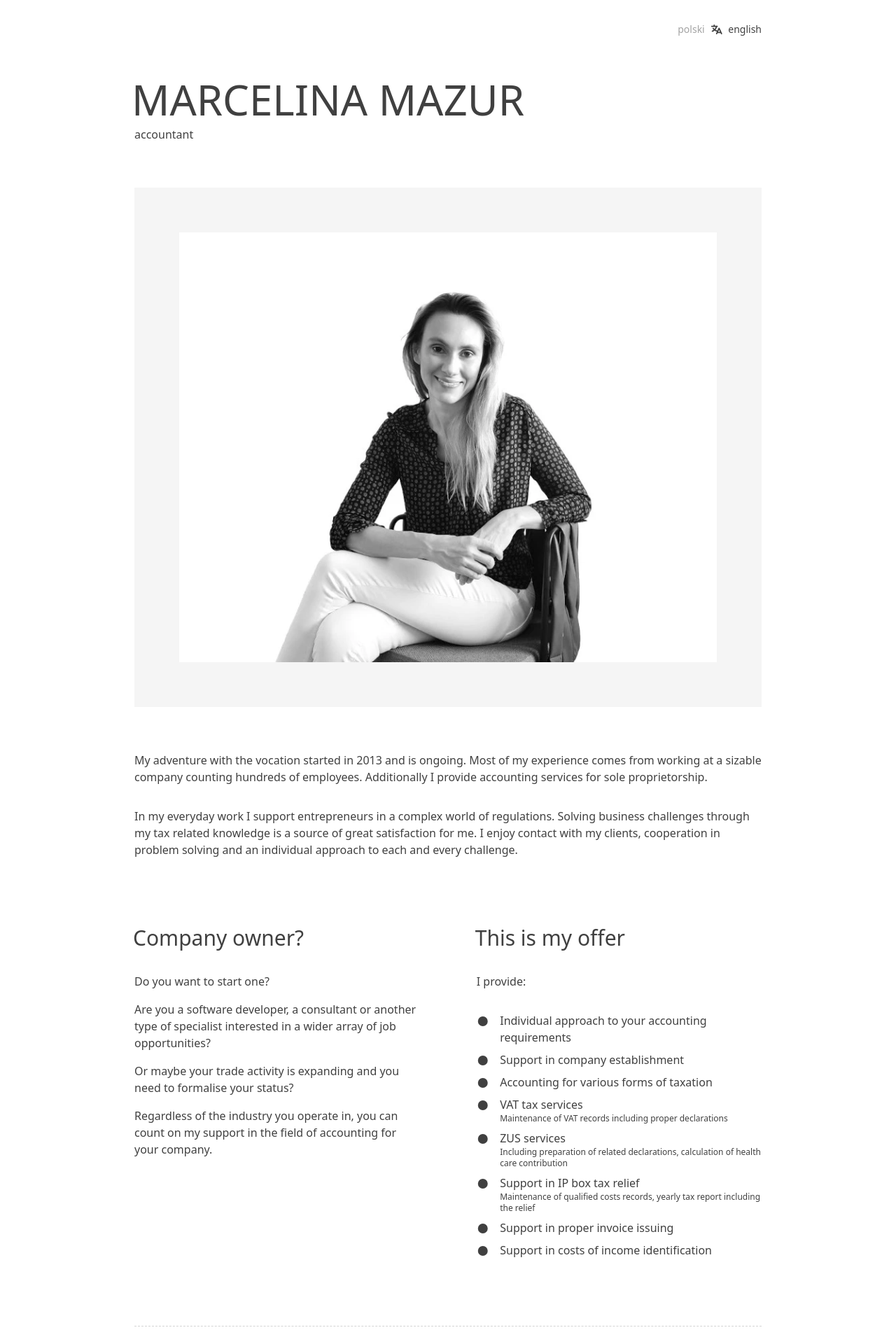
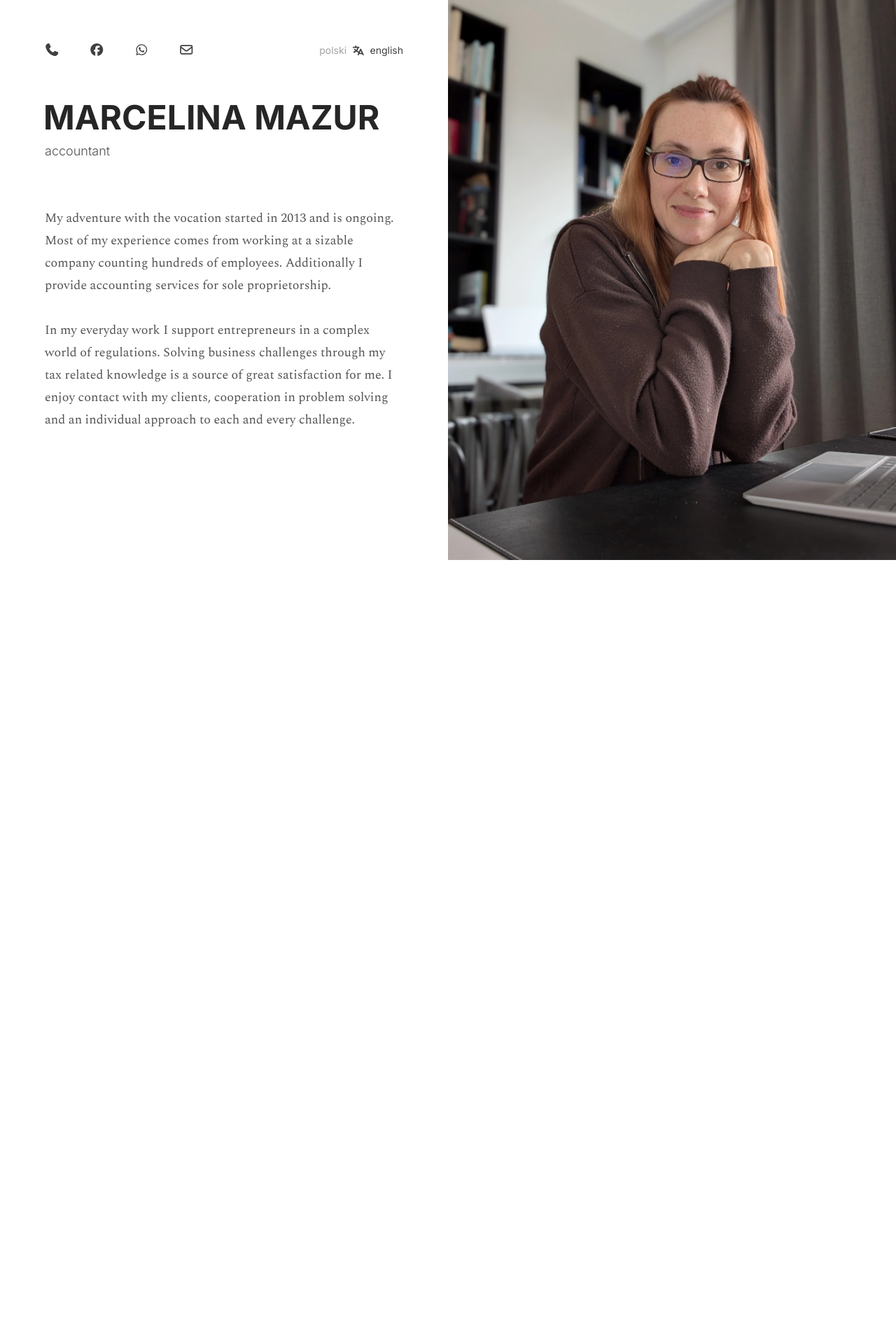
Before and after one commit to magicwrites/site-mazur, a SvelteKit app: page /marcelina in a window 1280 px wide. Shown: the top 1920 px of the page at 70% size. Built offline with nearby package versions, Linux system fonts and the light colour scheme.

Commit message:
draft of marcelina

```diff
--- a/src/components/FontAwesome.svelte
+++ b/src/components/FontAwesome.svelte
@@ -4,10 +4,11 @@
     faLanguage,
     faArrowUpRightFromSquare,
     faArrowRight,
-    faCircle
+    faCircle,
+    faPhone
   } from '@fortawesome/free-solid-svg-icons';
   import { faEnvelope } from '@fortawesome/free-regular-svg-icons';
-  import { faLinkedinIn } from '@fortawesome/free-brands-svg-icons';
+  import { faLinkedinIn, faWhatsapp, faFacebook } from '@fortawesome/free-brands-svg-icons';
 
   // Add icons to library
   library.add(
@@ -16,6 +17,9 @@
     faArrowRight,
     faCircle,
     faEnvelope,
+    faPhone,
+    faWhatsapp,
+    faFacebook,
     faLinkedinIn
   );
 
@@ -29,7 +33,10 @@
     'fa-arrow-right': faArrowRight,
     'fa-circle': faCircle,
     'fa-envelope': faEnvelope,
-    'fa-linkedin': faLinkedinIn
+    'fa-linkedin': faLinkedinIn,
+    'fa-phone': faPhone,
+    'fa-whatsapp': faWhatsapp,
+    'fa-facebook': faFacebook
   };
 
   $: faIcon = iconMap[iconName as keyof typeof iconMap];
--- a/src/components/Language.svelte
+++ b/src/components/Language.svelte
@@ -2,10 +2,15 @@
   import cx from 'classnames';
   import { isPolish, isEnglish, toggle } from '../stores/language';
   import FontAwesome from './FontAwesome.svelte';
+
+  export let contrast = false;
 </script>
 
 <section
-  class="xl:hidden text-black font-inter text-right flex flex-col gap-1.5"
+  class={cx(
+    'xl:hidden font-inter text-right flex flex-col gap-1.5',
+    contrast ? 'text-neutral-300' : 'text-black'
+  )}
   on:click={() => toggle()}
 >
   <div class="leading-none text-[10px]">{$isPolish ? 'switch to' : 'przęłącz na'}</div>
--- a/src/routes/maciej/+page.svelte
+++ b/src/routes/maciej/+page.svelte
@@ -41,7 +41,7 @@
         'max-w-prose mx-auto xl:mx-0 xl:max-w-none'
       )}
     >
-      <section class="xl:min-h-screen flex flex-col gap-4 2xl:gap-16">
+      <section class="xl:min-h-screen flex flex-col 2xl:gap-16">
         <div class="hidden xl:block">
           <Actions />
         </div>
--- a/src/routes/marcelina/+page.svelte
+++ b/src/routes/marcelina/+page.svelte
@@ -1,15 +1,16 @@
 <script>
-  import Offer from './Offer.svelte';
-  import Experience from './Experience.svelte';
+  import cx from 'classnames';
   import About from './About.svelte';
-  import Actions from './Actions.svelte';
+  import Actions from './About.Actions.svelte';
   import Links from './Links.svelte';
+  import AboutMobile from './About.Mobile.svelte';
   import CurriculumVitae from './curriculum-vitae/Document.svelte';
 
   import { en, pl } from './About.texts';
   import { isPolish } from '$src/stores/language';
 
   $: texts = $isPolish ? pl : en;
+  import bg from '$assets/marcelina-desk.webp';
 </script>
 
 <svelte:head>
@@ -17,74 +18,78 @@
   <meta name="description" content={texts.job} />
 </svelte:head>
 
-<section class="hidden print:block font-work">
+<section class="hidden print:block">
   <CurriculumVitae />
 </section>
 
 <section
-  class="print:hidden font-work text-neutral-700 flex flex-col gap-16 pb-8 xl:gap-24 2xl:gap-32"
+  class={cx(
+    'print:hidden',
+    'font-spectral text-neutral-600',
+    'text-lg 2xl:text-xl',
+    'leading-8 2xl:leading-8'
+  )}
 >
-  <article class="lg:grid lg:grid-cols-8">
-    <div />
+  <div class="flex flex-col xl:grid xl:grid-cols-2 xl:relative">
+    <main
+      class={cx(
+        'order-2 xl:order-1',
+        'flex flex-col gap-16',
+        'py-16 xl:py-0 xl:pb-32',
+        'max-w-prose mx-auto xl:mx-0 xl:max-w-none'
+      )}
+    >
+      <section class="xl:min-h-screen flex flex-col 2xl:gap-16">
+        <div class="hidden xl:block">
+          <Actions />
+        </div>
+        <About />
+      </section>
 
-    <div class="lg:col-span-6 flex flex-col 2xl:gap-8">
-      <aside class="py-8 px-8 2xl:px-0">
+      <section class="min-h-screen flex flex-col gap-16">
+        <div class="lg:col-span-6 relative">
+          <div class="absolute -top-14 2xl:-top-28" id="experience" />
+          <!-- <Experience /> -->
+        </div>
+      </section>
+
+      <section class="min-h-screen flex flex-col gap-16">
+        <div class="lg:col-span-6 relative">
+          <div class="absolute -top-14 2xl:-top-28" id="skillset" />
+          <!-- <Skillset /> -->
+        </div>
+      </section>
+
+      <footer class="flex flex-col gap-16">
+        <Links />
+
+        <aside class="px-16 pt-16 hidden xl:block 2xl:hidden font-inter text-sm">
+          <span>Masz temat do dyskusji? Czekam na:</span>
+          <span>marcelina@mazur.site</span>
+        </aside>
+      </footer>
+    </main>
+
+    <figure
+      class={cx(
+        'xl:order-2',
+        'xl:sticky',
+        'relative top-0 left-0 xl:left-auto xl:right-0',
+        'h-screen w-screen xl:w-auto'
+      )}
+    >
+      <div
+        class={cx('bg-neutral-200', 'min-h-screen w-screen xl:w-auto', 'bg-cover bg-center')}
+        style="background-image: url('{bg}')"
+      />
+
+      <nav class="absolute top-8 left-8 right-8 xl:hidden">
         <Actions />
-      </aside>
+      </nav>
 
-      <div>
-        <About />
+      <div class="xl:hidden">
+        <AboutMobile />
       </div>
-    </div>
-
-    <div />
-  </article>
-
-  <article class="lg:grid lg:grid-cols-8">
-    <div />
-
-    <div class="lg:col-span-6 relative">
-      <div class="absolute -top-14 2xl:-top-28" id="offer" />
-
-      <Offer />
-    </div>
-
-    <div />
-  </article>
-
-  <div class="lg:grid lg:grid-cols-8">
-    <div class="lg:col-span-1" />
-    <div class="lg:col-span-6 border-t border-neutral-300 border-dashed mx-8 2xl:mx-0" />
-    <div class="lg:col-span-1" />
+    </figure>
   </div>
-
-  <article class="lg:grid lg:grid-cols-8">
-    <div />
-
-    <div class="lg:col-span-6 relative">
-      <div class="absolute -top-14 2xl:-top-28" id="skillset" />
-
-      <Experience />
-    </div>
-
-    <div />
-  </article>
-
-  <div class="lg:grid lg:grid-cols-8">
-    <div class="lg:col-span-1" />
-    <div class="lg:col-span-6 border-t border-neutral-300 border-dashed mx-8 2xl:mx-0" />
-    <div class="lg:col-span-1" />
-  </div>
-
-  <footer class="lg:grid lg:grid-cols-8">
-    <div />
-
-    <div class="lg:col-span-6">
-      <Links />
-    </div>
-
-    <div />
-  </footer>
-
-  <div class="hidden lg:block xl:pb-16" />
 </section>
--- /dev/null
+++ b/src/routes/marcelina/About.Actions.svelte
@@ -0,0 +1,36 @@
+<script>
+  import cx from 'classnames';
+  import Language from '$components/Language.svelte';
+  import Icon from '$components/Icon.svelte';
+</script>
+
+<section
+  class={cx(
+    'flex justify-between items-center',
+    'xl:p-16 xl:py-12',
+    '2xl:px-32 2xl:pt-16 2xl:pb-0',
+    'font-inter'
+  )}
+>
+  <div class="flex gap-4 xl:-ml-[14px] 2xl:hidden">
+    <a href="tel:+48697952558">
+      <Icon reactive name="fa-phone" />
+    </a>
+
+    <a href="https://www.facebook.com/profile.php?id=61571217423938" target="_blank">
+      <Icon reactive name="fa-facebook" />
+    </a>
+
+    <a href="https://wa.me/48697952558" target="_blank">
+      <Icon reactive name="fa-whatsapp" />
+    </a>
+
+    <a href="mailto:marcelina@mazur.site" target="_blank">
+      <Icon reactive name="fa-envelope" />
+    </a>
+  </div>
+
+  <div class="ml-auto">
+    <Language contrast />
+  </div>
+</section>
--- /dev/null
+++ b/src/routes/marcelina/About.Description.svelte
@@ -0,0 +1,12 @@
+<script>
+  import { isPolish } from '$src/stores/language';
+  import { en, pl } from './About.Description.texts';
+
+  $: texts = $isPolish ? pl : en;
+</script>
+
+<section class="font-work 2xl:text-lg flex flex-col gap-8 xl:gap-4 2xl:gap-8">
+  {#each texts.paragraphs as paragraph}
+    <div>{@html paragraph}</div>
+  {/each}
+</section>
--- /dev/null
+++ b/src/routes/marcelina/About.Description.texts.ts
@@ -0,0 +1,13 @@
+export const pl = {
+  paragraphs: [
+    'Tworzę wizualną warstwę aplikacji internetowych. Opracowuję interfejsy użytkownika w&nbsp;ramach niewielkich zespołów startupowych, w środowiskach korporacyjnych o&nbsp;globalnym zasięgu oraz indywidualnie - na własne potrzeby.',
+    'Jestem doświadczonym programistą, który rozumie jak osiągać rezultaty i lubi swoją pracę. Mogę odgrywać wiele ról w procesie tworzenia oprogramowania ale najlepiej odnajduję się jako front-end&nbsp;/&nbsp;JS deweloper. Zachęcam do przejrzenia mojego <a href="#experience" class="underline decoration-1 underline-offset-8 hover:text-black hover:text-black transition-all">doświadczenia</a> oraz <a href="#skillset" class="underline decoration-1 underline-offset-8 hover:text-black transition-all">umiejętności</a>&nbsp;-&nbsp;być może to właśnie mnie szukasz do swojego nowego projektu.'
+  ]
+};
+
+export const en = {
+  paragraphs: [
+    'I build enjoyable user interfaces for web applications. I do so through informal startup teams, in global enterprise environments and also individually - for my own needs.',
+    'I am a technology professional who understands how things are made and loves what he does. I can fill any role in your delivery process but I excel at <span class="whitespace-nowrap">front-end&nbsp;/&nbsp;JS</span> development. Feel free to review my <a href="#experience" class="underline decoration-1 underline-offset-8 hover:text-black hover:text-black transition-all">experience</a> and detailed <a href="#skillset" class="underline decoration-1 underline-offset-8 hover:text-black hover:text-black transition-all">skillset</a> as I may be just the right person to fill the gap in your next project.'
+  ]
+};
--- /dev/null
+++ b/src/routes/marcelina/About.Mobile.svelte
@@ -0,0 +1,30 @@
+<script>
+  import { isPolish } from '$src/stores/language';
+  import * as about from './About.texts';
+  import * as description from './About.Description.texts';
+
+  $: texts = $isPolish
+    ? {
+        about: about.pl,
+        description: description.pl
+      }
+    : {
+        about: about.en,
+        description: description.en
+      };
+</script>
+
+<header class="absolute bottom-0 left-9 right-9 -mb-2 sm:-mb-4 text-center xl:text-left">
+  <div class="max-w-prose mx-auto relative">
+    <div class="before:block before:absolute before:-inset-1 before:-skew-y-3 before:bg-white p-8">
+      <div class="relative flex flex-col gap-2">
+        <h1 class="text-3xl font-inter uppercase font-bold -ml-0.5 text-neutral-800">
+          Marcelina Mazur
+        </h1>
+        <div class="font-inter font-light text-lg relative">
+          {texts.about.job}
+        </div>
+      </div>
+    </div>
+  </div>
+</header>
--- a/src/routes/marcelina/About.svelte
+++ b/src/routes/marcelina/About.svelte
@@ -1,6 +1,5 @@
 <script lang="ts">
   import cx from 'classnames';
-  import marcelina from '$assets/marcelina-chair.webp';
   import Button from '$src/components/buttons/Line.svelte';
   import { isPolish } from '$src/stores/language';
   import { pl, en } from './About.texts';
@@ -15,89 +14,35 @@
   $: texts = $isPolish ? parse(pl) : en;
 </script>
 
-<section class={cx('2xl:grid 2xl:grid-cols-11')}>
-  <div class={cx('2xl:col-span-5', 'flex flex-col gap-16 22xl:gap-32')}>
-    <div class="flex flex-col gap-16">
-      <header class="flex flex-col gap-2 px-8 2xl:px-0">
-        <h1 class="uppercase text-6xl font-dosis -ml-1">
-          <span>Marcelina</span>
-          <span class="hidden sm:inline">Mazur</span>
+<section class="px-8 xl:px-16 2xl:p-32 2xl:pt-0 flex flex-col gap-16">
+  <header class="hidden xl:flex flex-col gap-2">
+    <h1
+      class={cx(
+        'text-5xl 2xl:text-6xl',
+        'font-inter uppercase font-bold',
+        '-ml-0.5',
+        'text-neutral-800'
+      )}
+    >
+      Marcelina Mazur
     </h1>
-        <div>{texts.job}</div>
+    <div class="font-inter font-light">{texts.job}</div>
   </header>
 
-      <main class="hidden 2xl:flex flex-col gap-8">
+  <main class="flex flex-col gap-8">
     {#each texts.paragraphs as paragraph}
       <p>{@html paragraph}</p>
     {/each}
   </main>
-    </div>
 
   <footer class="hidden 2xl:grid grid-cols-2 gap-8">
     {#each texts.links as link}
-        <div class="">
-          <a href={link.href} target={link.target || '_self'}>
+      <a href={link.href} target="_blank">
         <Button reversed>
           <div slot="about">{link.label}</div>
-              <div slot="title">
-                {#if link.icon}
-                  <i class={link.icon} />
-                {/if}
-                <span>{link.text}</span>
-              </div>
+          <div slot="title">{link.text}</div>
         </Button>
       </a>
-        </div>
-
-        {#if link.aside}
-          <div>
-            <a
-              class="my-auto hover:ml-2 transition-all"
-              href={link.aside.href}
-              target={link.aside.target || '_self'}
-            >
-              <Button reversed>
-                <div slot="about">{link.aside.text}</div>
-                <div slot="title">
-                  {#if link.aside.icon}
-                    <i class={link.aside.icon} />
-                  {/if}
-                  <span>{link.aside.label}</span>
-                </div>
-              </Button>
-            </a>
-          </div>
-        {/if}
     {/each}
   </footer>
-  </div>
-
-  <div class="2xl:col-span-1 hidden 2xl:block" />
-
-  <div class="2xl:col-span-5 2xl:pt-24 pt-8">
-    <div
-      class={cx(
-        'lg:border-[64px] lg:border-neutral-100',
-        'lg:m-8 2xl:m-0',
-        'overflow-hidden max-w-[100vw]'
-      )}
-    >
-      <img
-        src={marcelina}
-        alt="marcelina"
-        class={cx(
-          'max-w-[130vw] w-[130vw] -ml-[15vw]',
-          'sm:w-full sm:-ml-0',
-          'md:mx-auto md:w-4/5',
-          '2xl:w-full'
-        )}
-      />
-    </div>
-  </div>
 </section>
-
-<main class="2xl:hidden flex flex-col gap-8 p-8 pb-0">
-  {#each texts.paragraphs as paragraph}
-    <p>{@html paragraph}</p>
-  {/each}
-</main>
--- a/src/routes/marcelina/About.texts.ts
+++ b/src/routes/marcelina/About.texts.ts
@@ -5,12 +5,12 @@ export const pl = {
       label: 'Porozmawiajmy:',
       text: '+ 48 697 952 558',
       href: 'tel:+48697952558',
-      aside: {
-        label: 'WhatsApp',
-        text: 'Również poprzez:',
-        href: 'https://wa.me/48697952558',
-        icon: 'fab fa-whatsapp mr-0.5'
-      }
+    },
+    {
+      label: 'Również poprzez:',
+      text: 'WhatsApp',
+      href: 'https://wa.me/48697952558',
+      icon: 'fab fa-whatsapp mr-0.5'
     },
     {
       label: 'Pisemnie:',
--- a/src/routes/marcelina/Links.svelte
+++ b/src/routes/marcelina/Links.svelte
@@ -3,13 +3,33 @@
 
   import { en, pl } from './Links.texts';
   import { isPolish } from '$src/stores/language';
-  import LinkMazur from '$src/components/buttons/Mazur.svelte';
-  import Prices from '$src/components/miniatures/Prices.svelte';
-  import Marcelina from '$src/components/miniatures/Marcelina.svelte';
+  import Button from '$src/components/buttons/Line.svelte';
 
   $: texts = $isPolish ? pl : en;
 </script>
 
+<section class="grid sm:grid-cols-2 gap-8 px-8 xl:px-16 2xl:px-32 font-inter">
+  <a href="https://eleganckiefaktury.pl" target="_blank">
+    <Button>
+      <div slot="about">{texts.prices.about}</div>
+      <div slot="title">{texts.prices.title}</div>
+    </Button>
+  </a>
+  <a href="/curriculum-vitae-marcelina.pdf" target="_blank">
+    <Button>
+      <div slot="about">{texts.cv.about}</div>
+      <div slot="title">{texts.cv.title}</div>
+    </Button>
+  </a>
+  <a href="/">
+    <Button>
+      <div slot="about">{texts.us.about}</div>
+      <div slot="title">{texts.us.title}</div>
+    </Button>
+  </a>
+</section>
+
+<!--
 <section
   class="flex flex-col gap-8 grid md:grid-cols-12 2xl:gap-x-0 2xl:gap-y-16 2xl:grid-cols-11 px-8 2xl:px-0"
 >
@@ -101,4 +121,4 @@
       </LinkMazur>
     </a>
   </aside>
-</section>
+</section> -->
```
Also changed, not shown: src/assets/marcelina-chair.webp (deleted), src/assets/marcelina-desk.webp (added). Lines whose indentation alone changed are shown as unchanged.
